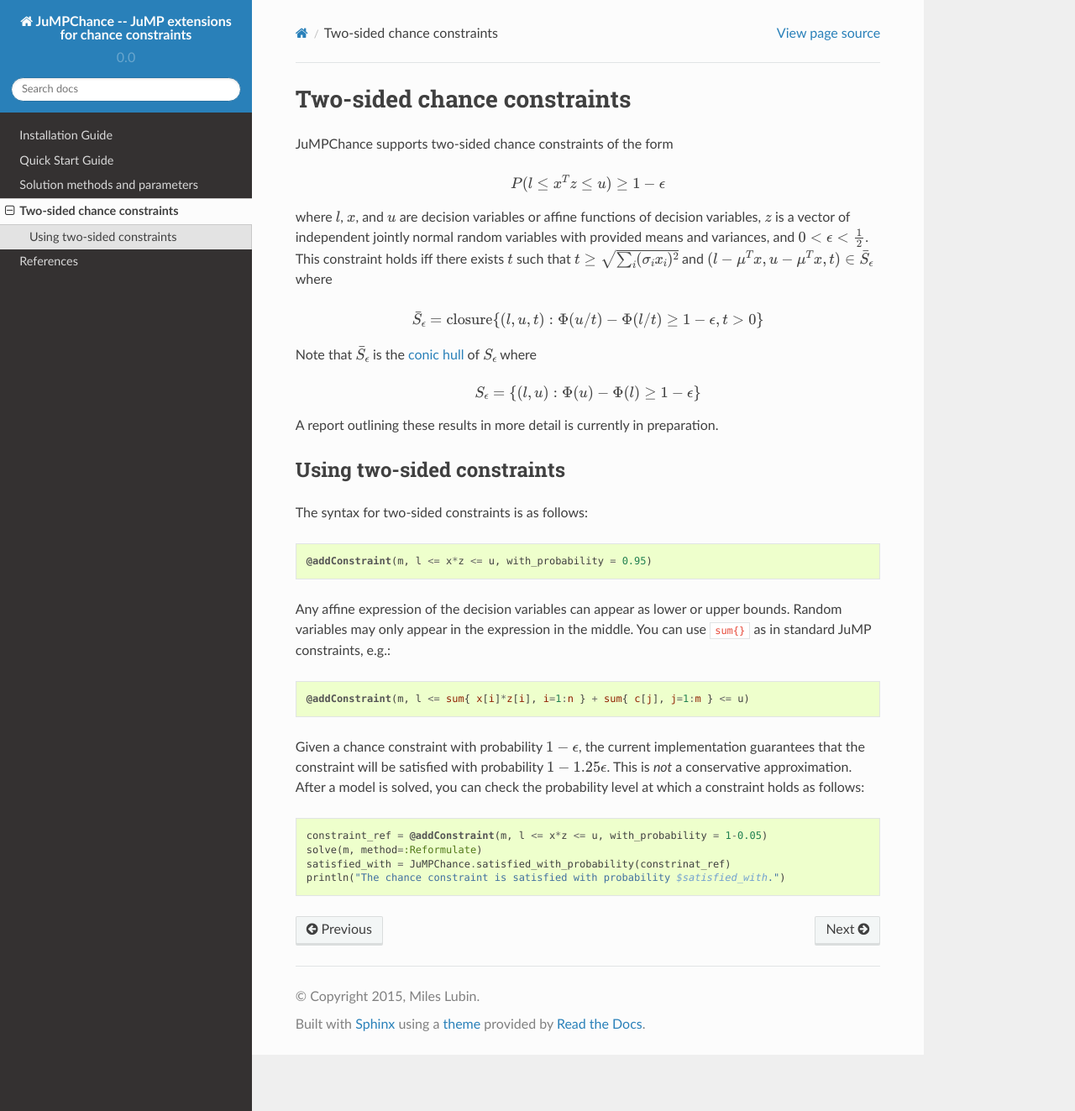
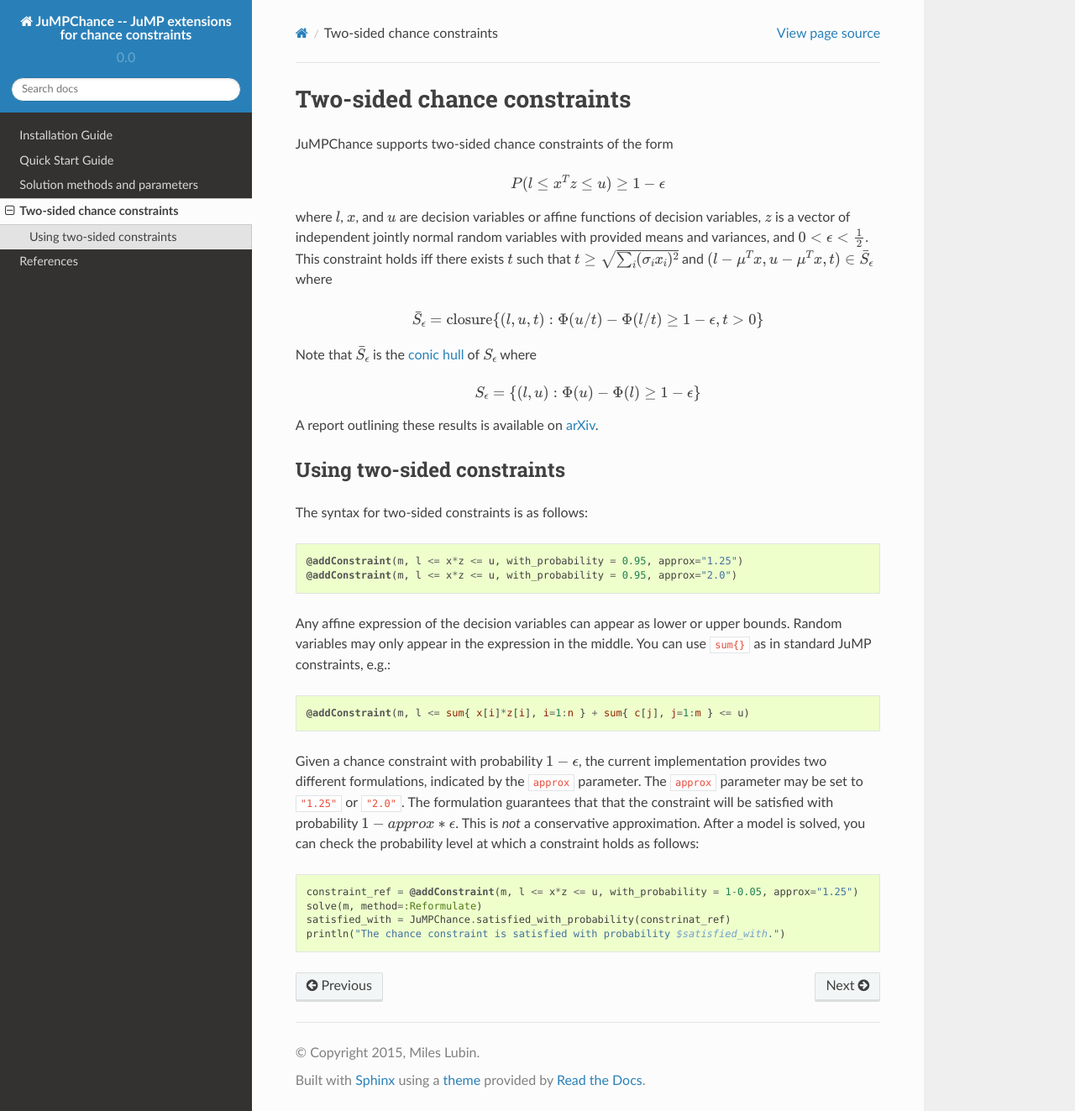
Before and after one commit to mlubin/JuMPChance.jl, a Sphinx documentation site: the page built from doc/twoside.rst, in a window 1280 px wide and 1323 px high. Shown: the whole window at 84% size. Built offline with Sphinx 7.4.7 and the Read the Docs theme 2.0.0, drawn with Linux system fonts in a browser that asks for light colours.

Commit message:
new docs

```diff
--- a/doc/twoside.rst
+++ b/doc/twoside.rst
@@ -20,22 +20,23 @@ Note that :math:`\bar S_\epsilon` is the `conic hull <http://en.wikipedia.org/wi
 
     S_\epsilon = \{ (l,u) : \Phi(u) - \Phi(l) \geq 1-\epsilon \}
 
-A report outlining these results in more detail is currently in preparation.
+A report outlining these results is available on `arXiv <http://arxiv.org/abs/1507.01995>`_.
 
 Using two-sided constraints
 ^^^^^^^^^^^^^^^^^^^^^^^^^^^
 
 The syntax for two-sided constraints is as follows::
 
-    @addConstraint(m, l <= x*z <= u, with_probability = 0.95)
+    @addConstraint(m, l <= x*z <= u, with_probability = 0.95, approx="1.25")
+    @addConstraint(m, l <= x*z <= u, with_probability = 0.95, approx="2.0")
 
 Any affine expression of the decision variables can appear as lower or upper bounds. Random variables may only appear in the expression in the middle. You can use ``sum{}`` as in standard JuMP constraints, e.g.::
 
     @addConstraint(m, l <= sum{ x[i]*z[i], i=1:n } + sum{ c[j], j=1:m } <= u)
 
-Given a chance constraint with probability :math:`1-\epsilon`, the current implementation guarantees that the constraint will be satisfied with probability :math:`1-1.25\epsilon`. This is *not* a conservative approximation. After a model is solved, you can check the probability level at which a constraint holds as follows::
+Given a chance constraint with probability :math:`1-\epsilon`, the current implementation provides two different formulations, indicated by the ``approx`` parameter. The ``approx`` parameter may be set to ``"1.25"`` or ``"2.0"``. The formulation guarantees that that the constraint will be satisfied with probability :math:`1-approx*\epsilon`. This is *not* a conservative approximation. After a model is solved, you can check the probability level at which a constraint holds as follows::
 
-    constraint_ref = @addConstraint(m, l <= x*z <= u, with_probability = 1-0.05)
+    constraint_ref = @addConstraint(m, l <= x*z <= u, with_probability = 1-0.05, approx="1.25")
     solve(m, method=:Reformulate)
     satisfied_with = JuMPChance.satisfied_with_probability(constrinat_ref)
     println("The chance constraint is satisfied with probability $satisfied_with.")
```
